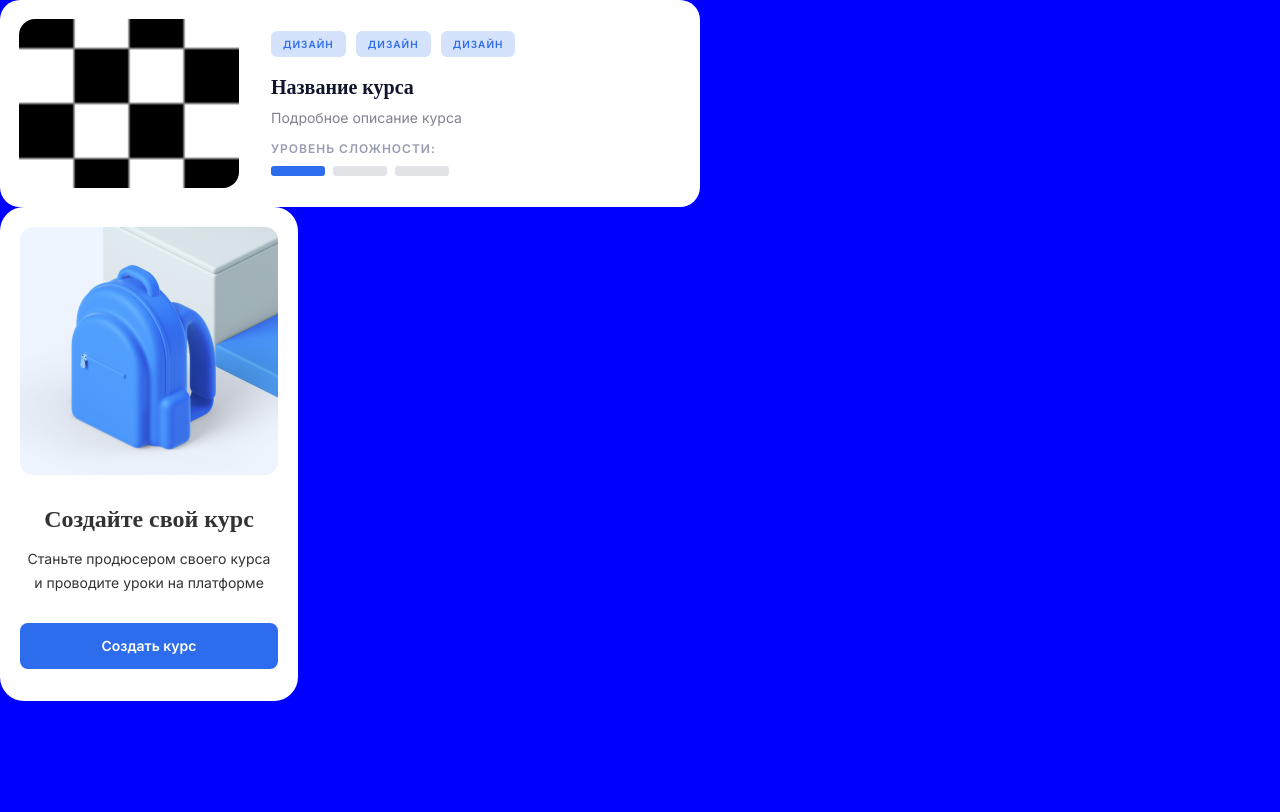
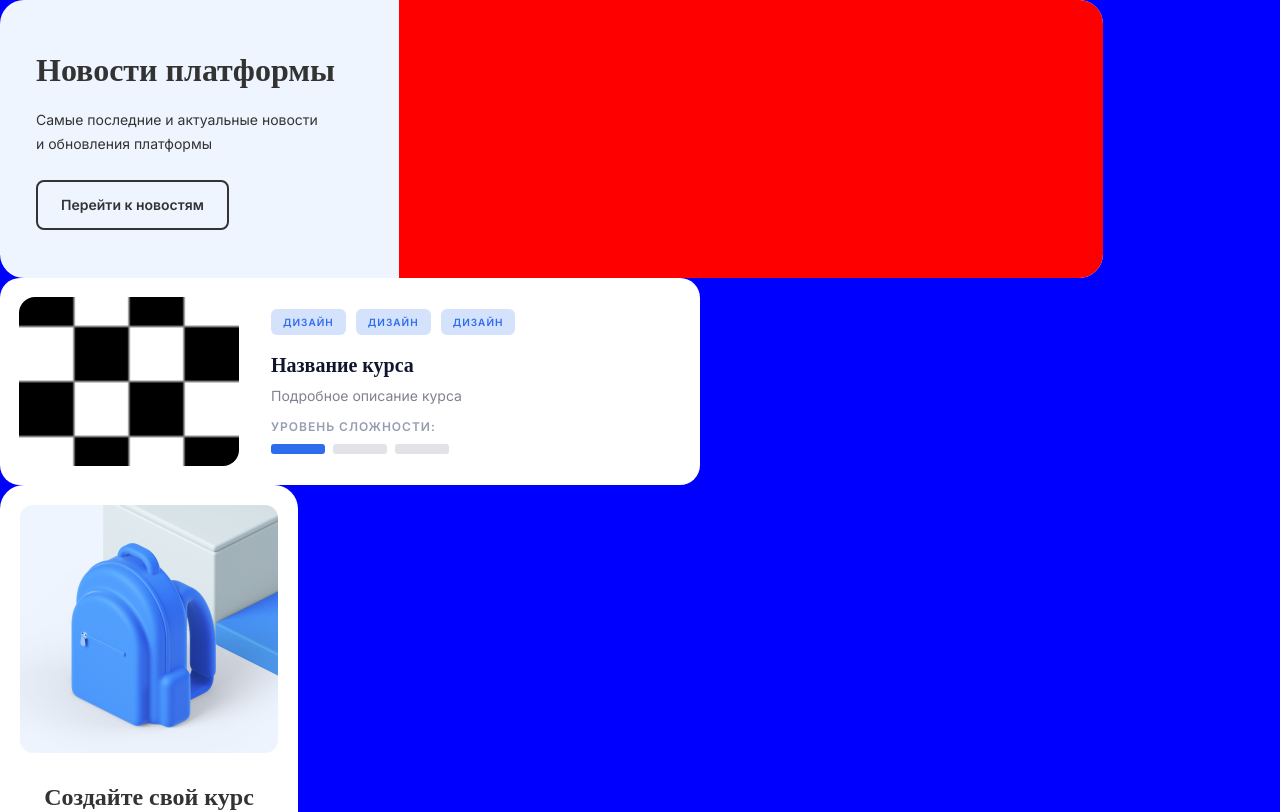
Before and after one commit to chat-mind-bots/digital-producer-front, a React (Create React App) app: page / in a window 1280 px wide. Shown: the top 812 px of the page. Built offline with nearby package versions, Linux system fonts and the light colour scheme.

Commit message:
[PD-7] Create component CardNews

```diff
--- a/src/Colors/index.ts
+++ b/src/Colors/index.ts
@@ -7,6 +7,7 @@ enum Colors {
   GREY1 = '#808191',
   GREY2 = '#969DB1',
   GREY3 = '#E1E3E6',
+  WHITE1 = '#EFF5FF',
 }
 
 export default Colors;
--- /dev/null
+++ b/src/Components/UI-KIT/CardNews/index.tsx
@@ -0,0 +1,16 @@
+import * as ST from './styled';
+
+const CardNews = () => (
+  <ST.CardNews>
+    <ST.Wrapper>
+      <ST.Title>Новости платформы</ST.Title>
+      <ST.Description>
+        Самые последние и актуальные новости и обновления платформы
+      </ST.Description>
+      <ST.Button>Перейти к новостям</ST.Button>
+    </ST.Wrapper>
+    <ST.Image />
+  </ST.CardNews>
+);
+
+export default CardNews;
--- /dev/null
+++ b/src/Components/UI-KIT/CardNews/styled.ts
@@ -0,0 +1,51 @@
+import styled from 'styled-components';
+import Colors from 'Colors';
+
+export const CardNews = styled.div`
+  display: flex;
+  background: ${Colors.WHITE1};
+  border-radius: 24px;
+  max-width: 1103px;
+  width: 100%;
+  overflow: hidden;
+`;
+
+export const Title = styled.p`
+  font-family: 'Vela Sans';
+  font-weight: 700;
+  font-size: 32px;
+  line-height: 44px;
+  color: ${Colors.BLACK1};
+`;
+
+export const Wrapper = styled.div`
+  padding: 48px 36px;
+  max-width: 327px;
+  width: 100%;
+`;
+
+export const Description = styled.p`
+  font-weight: 400;
+  font-size: 14px;
+  line-height: 24px;
+  margin-top: 16px;
+  color: ${Colors.BLACK1};
+  padding-right: 41px;
+`;
+
+export const Button = styled.button`
+  color: ${Colors.BLACK1};
+  border: 2px solid ${Colors.BLACK1};
+  border-radius: 8px;
+  font-weight: 600;
+  font-size: 14px;
+  line-height: 20px;
+  text-align: center;
+  padding: 13px 23px;
+  margin-top: 24px;
+`;
+
+export const Image = styled.div`
+  background: red;
+  width: 100%;
+`;
--- a/src/Components/UI-KIT/CourseCard/styled.ts
+++ b/src/Components/UI-KIT/CourseCard/styled.ts
@@ -1,5 +1,5 @@
 import styled from 'styled-components';
-import colors from 'Colors';
+import Colors from 'Colors';
 
 type LevelItemProps = {
   isActive: boolean;
@@ -8,7 +8,7 @@ type LevelItemProps = {
 export const CourseCard = styled.div`
   padding: 19px;
   border-radius: 20px;
-  background: ${colors.WHITE};
+  background: ${Colors.WHITE};
   max-width: 700px;
   display: flex;
   box-sizing: border-box;
@@ -32,8 +32,8 @@ export const Button = styled.button`
   line-height: 20px;
   text-align: center;
   letter-spacing: 1px;
-  background: ${colors.SKYBLUE};
-  color: ${colors.BLUE};
+  background: ${Colors.SKYBLUE};
+  color: ${Colors.BLUE};
   text-transform: uppercase;
 `;
 
@@ -44,19 +44,19 @@ export const Title = styled.p`
   margin-bottom: 6px;
   font-size: 20px;
   line-height: 140%;
-  color: ${colors.BLACK2};
+  color: ${Colors.BLACK2};
 `;
 
 export const CourseDescription = styled.p`
   font-weight: 400;
   font-size: 14px;
   line-height: 150%;
-  color: ${colors.GREY1};
+  color: ${Colors.GREY1};
   margin-bottom: 12px;
 `;
 
 export const LevelOfDifficulty = styled.p`
-  color: ${colors.GREY2};
+  color: ${Colors.GREY2};
   font-weight: 600;
   font-size: 12px;
   line-height: 18px;
@@ -73,5 +73,5 @@ export const LevelItem = styled.div<LevelItemProps>`
   border-radius: 3px;
   width: 54px;
   height: 10px;
-  background: ${({ isActive }) => (isActive ? colors.BLUE : colors.GREY3)};
+  background: ${({ isActive }) => (isActive ? Colors.BLUE : Colors.GREY3)};
 `;
--- a/src/index.tsx
+++ b/src/index.tsx
@@ -4,6 +4,7 @@ import Router from './Router';
 import './18n.ts';
 import AddBlock from 'Components/UI-KIT/AddBlock';
 import CourseCard from 'Components/UI-KIT/CourseCard';
+import CardNews from './Components/UI-KIT/CardNews';
 import './index.css';
 
 const root = ReactDOM.createRoot(
@@ -13,6 +14,7 @@ const root = ReactDOM.createRoot(
 root.render(
   <React.StrictMode>
     <Suspense fallback={<div>...loading</div>}>
+      <CardNews />
       <CourseCard />
       <AddBlock />
       <Router />
```
Also changed, not shown: src/Icons/IconForCardNews.svg (added).
